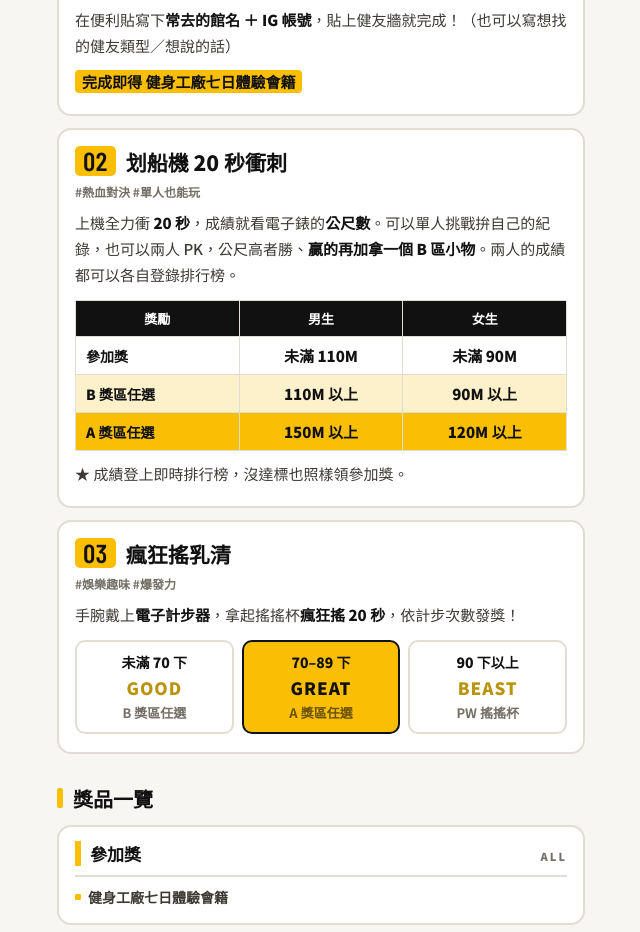
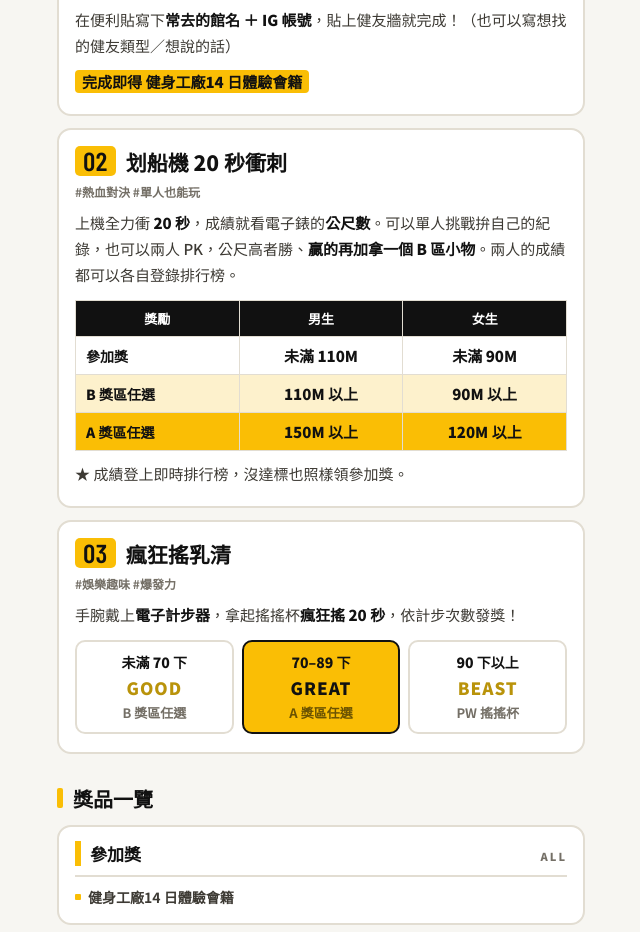
Before and after one commit to kevinhsu97/fju-ff-leaderboard, a plain HTML site: page event.html in a window 1280 px wide. Shown: the part 531-1463 px from the top of the page, 319-959 px from the left. Drawn offline with nearby package versions, Linux system fonts and the light colour scheme; a web font is replaced by a local one.

Commit message:
Add files via upload

```diff
--- a/event.html
+++ b/event.html
@@ -108,7 +108,7 @@ footer{text-align:center;color:var(--mute);font-size:12px;font-weight:700;line-h
     <div class="top"><span class="no num">01</span><span class="nm">尋找全校健友牆</span></div>
     <div class="tag">#低門檻 #強社交</div>
     <p>在便利貼寫下<b>常去的館名 ＋ IG 帳號</b>，貼上健友牆就完成！（也可以寫想找的健友類型／想說的話）</p>
-    <p><span class="hl">完成即得 健身工廠七日體驗會籍</span></p>
+    <p><span class="hl">完成即得 健身工廠14 日體驗會籍</span></p>
   </section>
 
   <section class="st">
@@ -139,7 +139,7 @@ footer{text-align:center;color:var(--mute);font-size:12px;font-weight:700;line-h
 
   <div class="pz one">
     <div class="h"><span class="zh">參加獎</span><span class="en">ALL</span></div>
-    <ul><li>健身工廠七日體驗會籍</li></ul>
+    <ul><li>健身工廠14 日體驗會籍</li></ul>
   </div>
   <div class="pz">
     <div class="h"><span class="zh">B 獎區</span><span class="en">GOOD</span></div>
```
